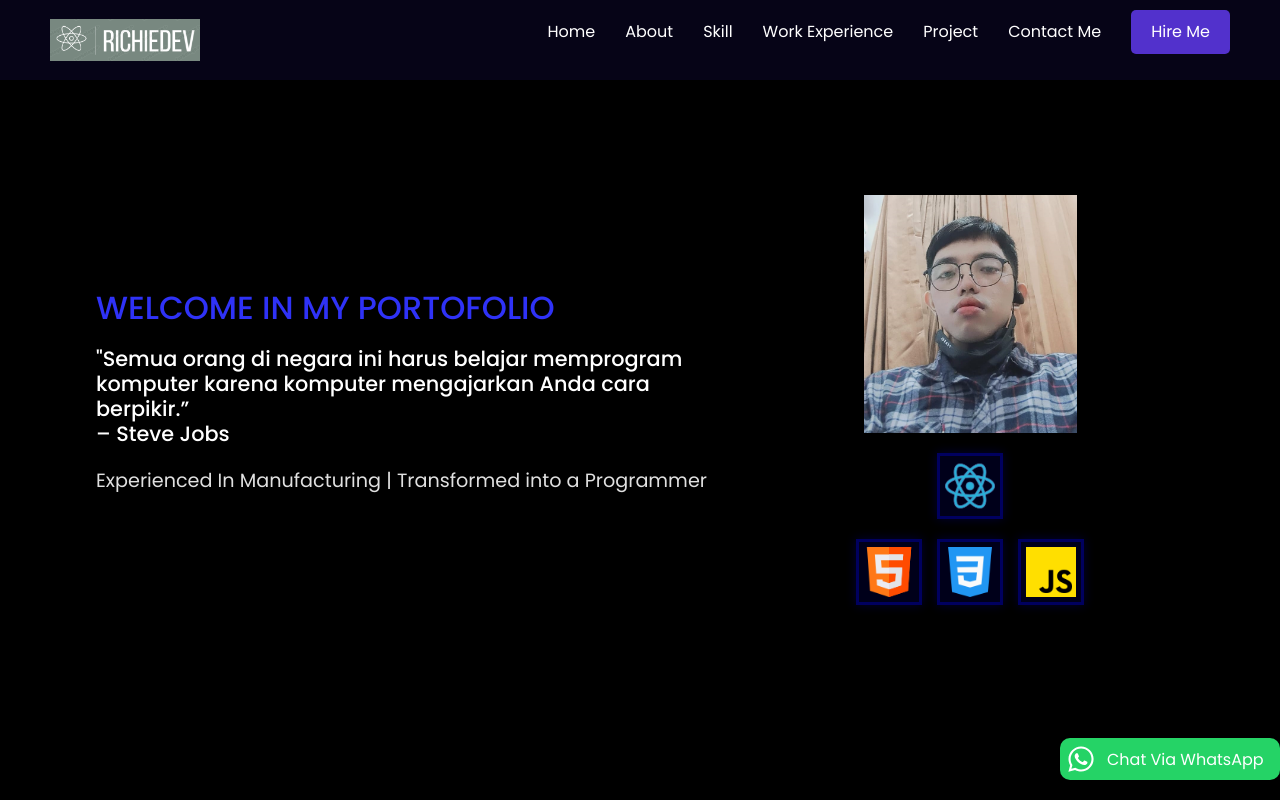
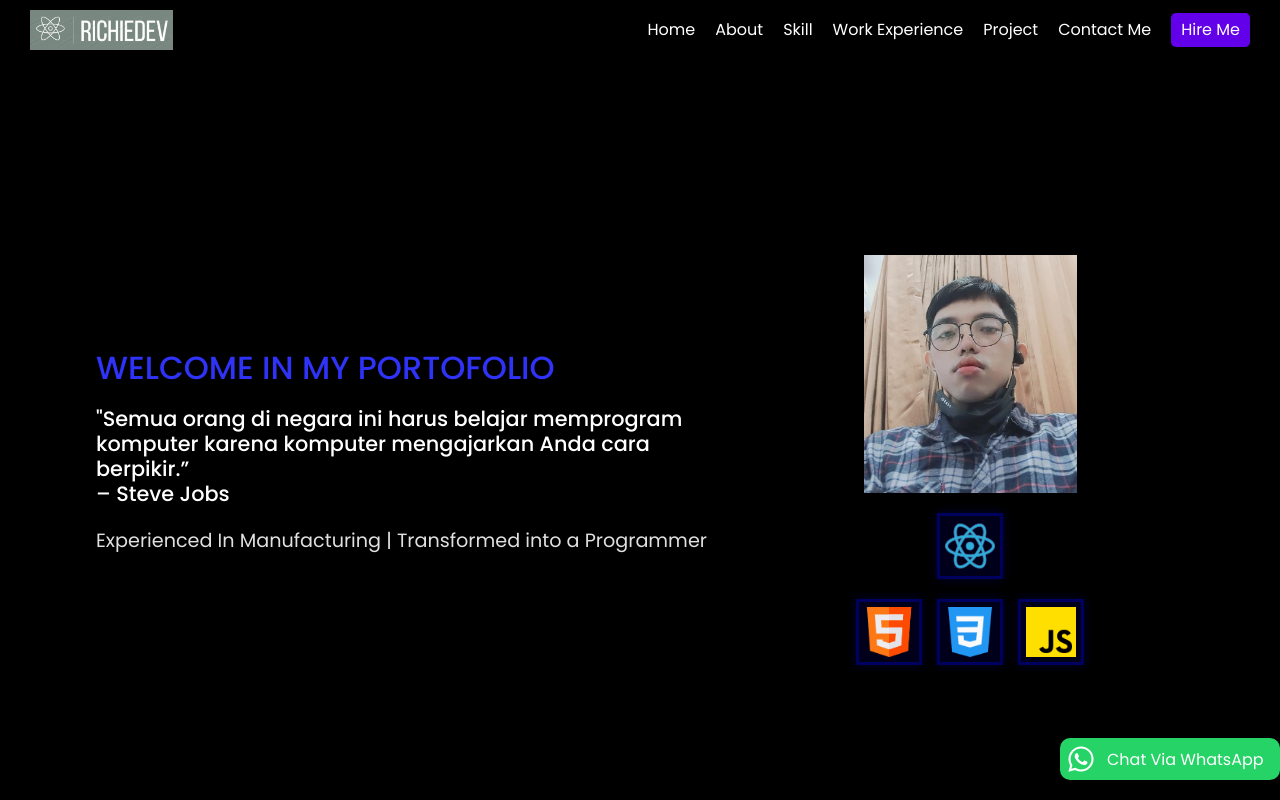
Before and after one commit to rio-damanik/react-portofolios, a React (Create React App) app: page / in a window 1280 px wide. Shown: the top 800 px of the page. Built offline with nearby package versions, Linux system fonts and the light colour scheme.

Commit message:
update navbar

```diff
--- a/src/components/About/AboutMe.jsx
+++ b/src/components/About/AboutMe.jsx
@@ -14,13 +14,13 @@ const AboutMe = () => {
   useEffect(() => {
     const interval = setInterval(() => {
       setCurrentImageIndex((prevIndex) => (prevIndex + 1) % images.length);
-    }, 5000); // Change slide every 3 seconds
+    }, 5000); // Change slide every 5 seconds
 
     return () => clearInterval(interval); // Cleanup interval on component unmount
   }, [images.length]);
 
   return (
-    <section id="AboutMe" className="about-me-container">
+    <section id="aboutme" className="about-me-container">
       <div className="section-left">
         <h3 className="pre-title">My Name is</h3>
         <h1 className="your-name">
--- a/src/components/Hero/Hero.jsx
+++ b/src/components/Hero/Hero.jsx
@@ -3,7 +3,7 @@ import "./Hero.css";
 
 const Hero = () => {
   return (
-    <section id="Hero" className="hero-container">
+    <section id="hero" className="hero-container">
       {" "}
       {/* ID ditambahkan di sini */}
       <div className="hero-content">
--- a/src/components/NavBar/MobileNav/MobileNav.jsx
+++ /dev/null
@@ -1,39 +0,0 @@
-import React from "react";
-import "./MobileNav.css";
-
-const MobileNav = ({ isOpen, toggleMenu }) => {
-  return (
-    <div className={`mobile-menu ${isOpen ? "active" : ""}`}>
-      <div className="mobile-menu-container">
-        <img className="logo" src="./assest/images/logo.png" alt="Logo" />
-        <ul>
-          <li>
-            <a className="menu-item" href="#home" onClick={toggleMenu}>
-              Home
-            </a>
-          </li>
-          <li>
-            <a className="menu-item" href="#skill" onClick={toggleMenu}>
-              Skill
-            </a>
-          </li>
-          <li>
-            <a className="menu-item" href="#work-experience" onClick={toggleMenu}>
-              Work Experience
-            </a>
-          </li>
-          <li>
-            <a className="menu-item" href="#contact-me" onClick={toggleMenu}>
-              Contact Me
-            </a>
-          </li>
-        </ul>
-        <button className="hire-btn" onClick={() => {}}>
-          Hire Me
-        </button>
-      </div>
-    </div>
-  );
-};
-
-export default MobileNav;
--- a/src/components/NavBar/Navbar.css
+++ b/src/components/NavBar/Navbar.css
@@ -2,134 +2,74 @@ html {
   scroll-behavior: smooth;
 }
 
-/* Navbar Container */
-/* Navbar Container */
-.nav-wrapper {
-  background-color: #060417;
+.navbar {
+  position: fixed;
+  top: 0;
+  left: 0;
+  right: 0;
+  display: flex;
+  justify-content: space-between;
+  align-items: center;
+  background-color: #000;
+  z-index: 1000;
   box-shadow: 0 2px 4px rgba(0, 0, 0, 0.1);
-  padding: 10px 20px;
-  position: fixed; /* Make navbar fixed at the top */
-  top: 0;
-  width: 100%;
-  z-index: 1000; /* Ensure navbar is above other content */
 }
 
-.nav-content {
+nav.navbar {
+  padding: 10px 30px;
+}
+
+.navbar-logo a {
   display: flex;
   align-items: center;
-  justify-content: space-between;
-  max-width: 1500px;
-  margin: 0 auto;
-  padding: 0 30px;
 }
 
-body {
-  margin-top: 80px; /* Add top margin equal to navbar height to avoid content overlap */
+.logo {
+  width: 100px;
+  height: 40px; /* Adjust the height as needed */
+  width: auto; /* Maintain aspect ratio */
 }
 
-/* Logo */
-.logo {
-  width: 150px;
-  height: auto;
+.navbar-menu ul {
+  display: flex;
+  gap: 20px; /* Adjusted gap for better spacing */
+  list-style: none;
+  padding: 0;
+  margin: 0;
 }
 
-/* Desktop Menu */
-ul {
+.navbar-menu li {
   display: flex;
   align-items: center;
-  list-style: none;
-  margin: 10px 0;
-  padding: 0;
-  gap: 30px;
-  transition: all 0.3s ease;
-  font-size: medium;
 }
 
-.menu-item {
+.navbar-menu a {
+  color: white;
+  font-size: 1rem;
   text-decoration: none;
-  color: #ffffff;
-  font-weight: 200;
-  position: relative;
 }
 
-.contact-btn {
-  background-color: #5231cc;
-  color: #fff;
-  border: none;
-  padding: 10px 20px;
-  cursor: pointer;
+.hire-me-btn {
+  background-color: #6200ea;
+  color: white;
+  padding: 5px 10px;
   border-radius: 5px;
+  text-decoration: none;
 }
 
-.contact-btn:hover {
-  background-color: #7e61e7;
+.hamburger {
+  display: none;
+  font-size: 2rem;
+  color: white;
+  cursor: pointer;
 }
 
-.menu-item::before {
-  content: "";
-  width: 2rem;
-  height: 0.2rem;
-  background: linear-gradient(#a993fe 0%, #7e61e7 100%);
-  border-radius: 0.5rem;
-  position: absolute;
-  bottom: -0.6rem;
-  opacity: 0;
-  transform: translateX(-1.5rem);
-  transition: all 0.3s ease;
-}
-
-.menu-item:hover::before {
-  width: 100%;
-  transform: translateX(0);
-  opacity: 1;
-}
-
-/* Mobile Menu Button */
-.menu-btn {
-  display: none; /* Initially hidden */
-  width: 2.5rem;
-  height: 2.5rem;
-  font-size: 1.5rem;
-  display: flex;
-  align-items: center;
-  justify-content: center;
-  border: none;
-  border-radius: 0.4rem;
-  color: #fff;
-  background: linear-gradient(98deg, #a993fe 0%, #7e61e7 100%);
-  line-height: 0;
-  cursor: pointer;
-  transition: all 0.4s ease;
-}
-
-.menu-btn:hover {
-  color: #a993fe;
-  background: #000;
-  border: 1px solid #a993fe;
-}
-
-/* Media Query for width 750px and below */
 @media (max-width: 750px) {
-  ul {
-    display: none; /* Hide the menu items */
+  .navbar-menu {
+    display: none;
   }
 
-  .menu-btn {
-    display: flex; /* Show the menu button */
-  }
-
-  .nav-content {
-    justify-content: space-between; /* Adjust layout */
+  .hamburger {
+    display: block;
   }
 }
-
-/* Media Query for width above 750px */
-@media (min-width: 751px) {
-  ul {
-    display: flex; /* Show the menu items */
-  }
-
-  .menu-btn {
-    display: none; /* Hide the menu button */
-  }
-}
--- a/src/components/NavBar/Navbar.jsx
+++ b/src/components/NavBar/Navbar.jsx
@@ -1,80 +1,58 @@
-import React, { useState, useEffect } from "react";
+import React, { useState } from "react";
 import "./Navbar.css";
-import MobileNav from "./MobileNav/MobileNav";
+import NavbarSide from "./NavbarSide/NavbarSide";
 
 const Navbar = () => {
-  const [openMenu, setOpenMenu] = useState(false);
-  const [isMobile, setIsMobile] = useState(window.innerWidth <= 750);
+  const [isOpen, setIsOpen] = useState(false);
 
-  const toggleMenu = () => {
-    setOpenMenu(!openMenu);
+  const toggleSidebar = () => {
+    setIsOpen(!isOpen);
   };
-
-  useEffect(() => {
-    const handleResize = () => {
-      setIsMobile(window.innerWidth <= 750);
-      if (window.innerWidth > 750) {
-        setOpenMenu(false); // Close the mobile menu when resizing to a wider screen
-      }
-    };
-
-    window.addEventListener("resize", handleResize);
-    return () => {
-      window.removeEventListener("resize", handleResize);
-    };
-  }, []);
 
   return (
     <>
-      {isMobile && <MobileNav isOpen={openMenu} toggleMenu={toggleMenu} />}
-
-      <nav className="nav-wrapper">
-        <div className="nav-content">
+      {!isOpen && (
+        <nav className="navbar">
+          <div className="navbar-logo">
+            <a href="#hero">
               <img className="logo" src="./assest/images/logo.png" alt="Logo" />
-
+            </a>
+          </div>
+          <div className="navbar-menu">
             <ul>
               <li>
-              <a className="menu-item" href="#Hero">
-                Home
+                <a href="#hero">Home</a>
+              </li>
+              <li>
+                <a href="#aboutme">About</a>
+              </li>
+              <li>
+                <a href="#skills">Skill</a>
+              </li>
+              <li>
+                <a href="#work-experience">Work Experience</a>
+              </li>
+              <li>
+                <a href="#project-me">Project</a>
+              </li>
+              <li>
+                <a href="#contact-me">Contact Me</a>
+              </li>
+              <li>
+                <a href="/path-to-your-file" className="hire-me-btn">
+                  Hire Me
                 </a>
               </li>
-            <li>
-              <a className="menu-item" href="#AboutMe">
-                About
-              </a>
-            </li>
-            <li>
-              <a className="menu-item" href="#skills">
-                Skill
-              </a>
-            </li>
-            <li>
-              <a className="menu-item" href="#work-experience">
-                Work Experience
-              </a>
-            </li>
-            <li>
-              <a className="menu-item" href="#project-me">
-                Project
-              </a>
-            </li>
-            <li>
-              <a className="menu-item" href="#contact-me">
-                Contact Me
-              </a>
-            </li>
-            <button className="contact-btn" onClick={() => {}}>
-              Hire Me
-            </button>
             </ul>
-
-          <button className="menu-btn" onClick={toggleMenu}>
-            <span className="material-symbols-outlined" style={{ fontSize: "1.8rem" }}>
-              {openMenu ? "close" : "menu"}
-            </span>
-          </button>
+          </div>
+          <div className="hamburger" onClick={toggleSidebar}>
+            &#9776;
           </div>
         </nav>
+      )}
+      <div className={`navbar-side ${isOpen ? "open" : ""}`}>
+        <NavbarSide toggleSidebar={toggleSidebar} />
+      </div>
     </>
   );
 };
--- /dev/null
+++ b/src/components/NavBar/NavbarSide/NavbarSide.css
@@ -0,0 +1,45 @@
+.navbar-side {
+  position: fixed;
+  top: 0;
+  left: -250px; /* Start off-screen */
+  width: 250px;
+  height: 100%;
+  background-color: purple;
+  display: flex;
+  flex-direction: column;
+  padding: 20px;
+  z-index: 999;
+  transition: transform 0.3s ease, opacity 0.3s ease; /* Add transition */
+  transform: translateX(0); /* Default position */
+  opacity: 0; /* Default opacity */
+}
+
+.navbar-side.open {
+  transform: translateX(250px); /* Slide in from the left */
+  opacity: 1; /* Full opacity when open */
+}
+
+.navbar-side a {
+  color: white;
+  font-size: 1rem;
+  margin-bottom: 15px;
+  text-decoration: none;
+}
+
+.hire-me-btn {
+  background-color: #6200ea;
+  color: white;
+  padding: 5px 10px;
+  border-radius: 5px;
+  text-decoration: none;
+  align-self: flex-start;
+}
+
+.close-btn {
+  background: none;
+  border: none;
+  color: white;
+  font-size: 2rem;
+  cursor: pointer;
+  margin-bottom: 20px; /* Add some space below the button */
+}
--- /dev/null
+++ b/src/components/NavBar/NavbarSide/NavbarSide.jsx
@@ -0,0 +1,51 @@
+import React from "react";
+import "./NavbarSide.css";
+
+const NavbarSide = ({ toggleSidebar }) => {
+  return (
+    <div>
+      <button className="close-btn" onClick={toggleSidebar}>
+        &times;
+      </button>
+      <ul className="navbar-side-menu">
+        <li>
+          <a href="#hero" onClick={toggleSidebar}>
+            Home
+          </a>
+        </li>
+        <li>
+          <a href="#aboutme" onClick={toggleSidebar}>
+            About
+          </a>
+        </li>
+        <li>
+          <a href="#skills" onClick={toggleSidebar}>
+            Skill
+          </a>
+        </li>
+        <li>
+          <a href="#work-experience" onClick={toggleSidebar}>
+            Work Experience
+          </a>
+        </li>
+        <li>
+          <a href="#project-me" onClick={toggleSidebar}>
+            Project
+          </a>
+        </li>
+        <li>
+          <a href="#contact-me" onClick={toggleSidebar}>
+            Contact Me
+          </a>
+        </li>
+        <li>
+          <a href="/path-to-your-file" className="hire-me-btn" onClick={toggleSidebar}>
+            Hire Me
+          </a>
+        </li>
+      </ul>
+    </div>
+  );
+};
+
+export default NavbarSide;
```
Also changed, not shown: src/components/NavBar/MobileNav/MobileNav.css (deleted, +0 -68 lines). Lines whose indentation alone changed are shown as unchanged.
